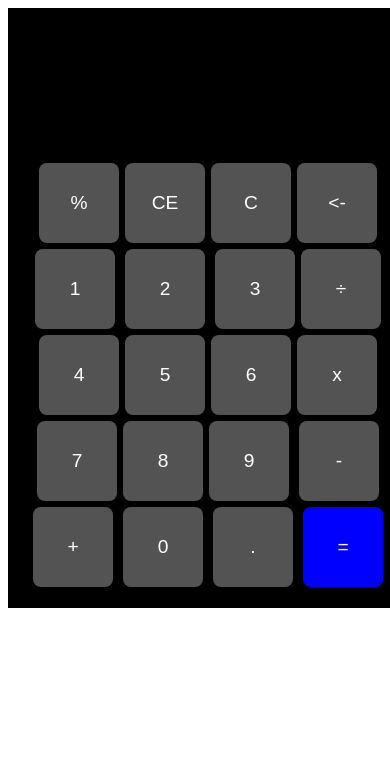
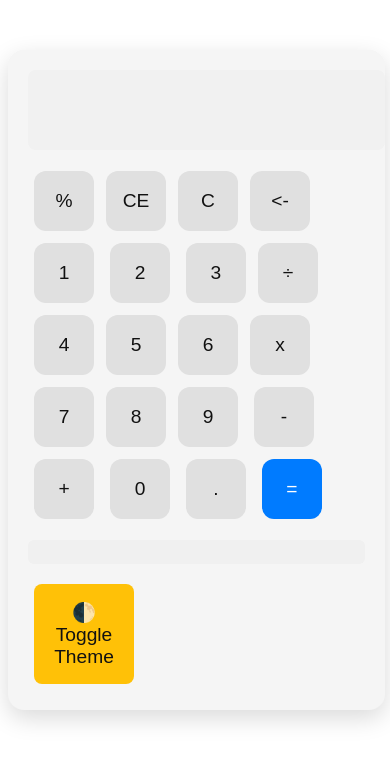
Before and after one commit to wassemashaik/calculator, a plain HTML site: page index.html in a window 390 px wide. Drawn offline with Linux system fonts and the light colour scheme.

Commit message:
add features

```diff
--- a/calculator.js
+++ b/calculator.js
@@ -1,11 +1,20 @@
 const display = document.getElementById("display");
-const buttons = document.querySelectorAll("button");
+const buttons = document.querySelectorAll(".buttons button");
 let currentInput = "";
 
-buttons.forEach((btn) => {
-  btn.addEventListener("click", () => {
-    const value = btn.textContent;
-    if (value === "=") {
+const toggleThemeBtn = document.getElementById("toggle-theme");
+toggleThemeBtn.addEventListener("click", () => {
+  document.body.classList.toggle("dark-mode");
+})
+
+function addToHistory(expression, result) {
+  const history = document.getElementById("history");
+  const entry = document.createElement("div")
+  entry.textContent = `${expression} = ${result}`;
+  history.prepend(entry); //newest on the top
+}
+
+function evaluateExpression() {
   try {
     let expression = currentInput.replace(/x/g, "*").replace(/÷/g, "/");
     const lastChar = expression.slice(-1);
@@ -18,11 +27,22 @@ buttons.forEach((btn) => {
 
     let result = eval(expression);
     display.value = result;
+
+    addToHistory(currentInput, result)
+
     currentInput = result.toString();
   } catch (e) {
     display.value = "Error";
     currentInput = "";
   }
+  return;
+}
+
+buttons.forEach((btn) => {
+  btn.addEventListener("click", () => {
+    const value = btn.textContent;
+    if (value === "=") {
+      evaluateExpression();
       return;
     }
     // clear
@@ -39,12 +59,11 @@ buttons.forEach((btn) => {
       if (currentInput.length > 0) {
         currentInput = currentInput.slice(0, -1);
         display.value = currentInput;
-
       }
       return;
     }
     if (value === ".") {
-        const lastNumber = currentInput.split(/[-+*/%]/).pop()
+      const lastNumber = currentInput.split(/[-+*/%]/).pop();
       if (lastNumber.includes(".")) {
         alert("Decimal already used in this number");
         return;
@@ -59,3 +78,17 @@ buttons.forEach((btn) => {
     display.value = currentInput;
   });
 });
+
+document.addEventListener("keydown", (e) => {
+  const key = e.key;
+
+  if ("0123456789+-*/.%".includes(key)) {
+    currentInput += key;90
+    display.value = currentInput;
+  } else if (key === "Enter") {
+    evaluateExpression();
+  }else if (key === "Backspace") {
+    currentInput = currentInput.slice(0, -1);
+    display.value = currentInput;
+  }
+});
--- a/index.html
+++ b/index.html
@@ -8,6 +8,7 @@
   </head>
   <body>
     <div class="calculator m-auto">
+
       <input type="text" class="output" id="display" disabled />
       <div class="buttons">
         <div class="flex-row">
@@ -35,6 +36,8 @@
           <button id="btn-equal">=</button>
         </div>
       </div>
+      <div id="history"></div>
+      <button id="toggle-theme">🌓 Toggle Theme</button>
     </div>
     <script src="calculator.js"></script>
   </body>
--- a/style.css
+++ b/style.css
@@ -1,30 +1,113 @@
+body {
+  background-color: #fff;
+  color: #111;
+  transition: all 0.3s ease;
+  font-family: "Roboto";
+}
+#display {
+  width: 100%;
+  height: 60px;
+  font-size: 2rem;
+  padding: 10px;
+  margin-bottom: 15px;
+  border-radius: 8px;
+  border: none;
+  background-color: #f1f1f1;
+  color: #111;
+}
 .calculator {
-  width: 400px;
-  height: 600px;
-  margin: auto;
-  text-align: center;
-  background-color: black;
+  max-width: 400px;
+  margin: 50px auto;
+  padding: 20px;
+  border-radius: 16px;
+  background-color: #f5f5f5;
+  box-shadow: 0 8px 24px rgba(0, 0, 0, 0.15);
+}
+body.dark-mode .calculator {
+  background-color: #1e1e1e;
 }
 .output {
-    height: 150px;
-    width: 380px;
-    background-color: black;
-    border: none;
-    color: white;
-    font-size: larger;
-    font-weight: bold;
+  height: 150px;
+  width: 380px;
+  border: none;
+  font-size: larger;
+  font-weight: bold;
 }
 button {
   width: 80px;
   height: 80px;
-  font-size: 1.2em;
-  background-color: rgb(83, 83, 83);
-  color: white;
-  padding: 5px;
-  margin: 3px;
+  font-size: 1.5rem;
+  font-weight: 500;
+  margin: 6px;
+  border: none;
+  border-radius: 12px;
+  background-color: #e0e0e0;
+  color: #111;
+  transition: background-color 0.2s, transform 0.1s;
+}
+button:hover { background-color: #ddd; }
+button:active {
+  transform: scale(0.97);
+}
+#toggle-theme {
+  margin-top: 20px;
+  background-color: #ffc107;
+  border: none;
   border-radius: 8px;
-  border: none;
+  padding: 10px 16px;
+  font-weight: normal;
+  cursor: pointer;
+  transition: background-color 0.3s;
+  height: 100px;
+  width: 100px;
+}
+#toggle-theme:hover {
+  background-color: #ff9800;
 }
 #btn-equal {
-    background-color: blue;
+  background-color: #007bff;
+  color: white;
 }
+body.dark-mode {
+  background-color: #111;
+  color: #eee;
+}
+body.dark-mode #display {
+  background-color: #2a2a2a;
+  color: #fff;
+}
+body.dark-mode button {
+  background-color: #2c2c2c;
+  color: #fff;
+  border: 1px solid #444;
+}
+#history {
+  margin-top: 15px;
+  padding: 12px;
+  border-radius: 6px;
+  background-color: #f0f0f0;
+  max-height: 150px;
+  overflow-y: auto;
+  font-size: 14px;
+  text-align: left;
+  line-height: 1.5;
+}
+body.dark-mode #history {
+  background-color: #2a2a2a;
+  color: #eee;
+}
+@media screen and (max-width: 480px) {
+  .calculator {
+    width: 90%;
+  }
+
+  button {
+    width: 60px;
+    height: 60px;
+    font-size: 1.2rem;
+  }
+
+  #display {
+    font-size: 1.5rem;
+  }
+}
```
Also changed, not shown: 1 other file. Lines whose indentation alone changed are shown as unchanged.
